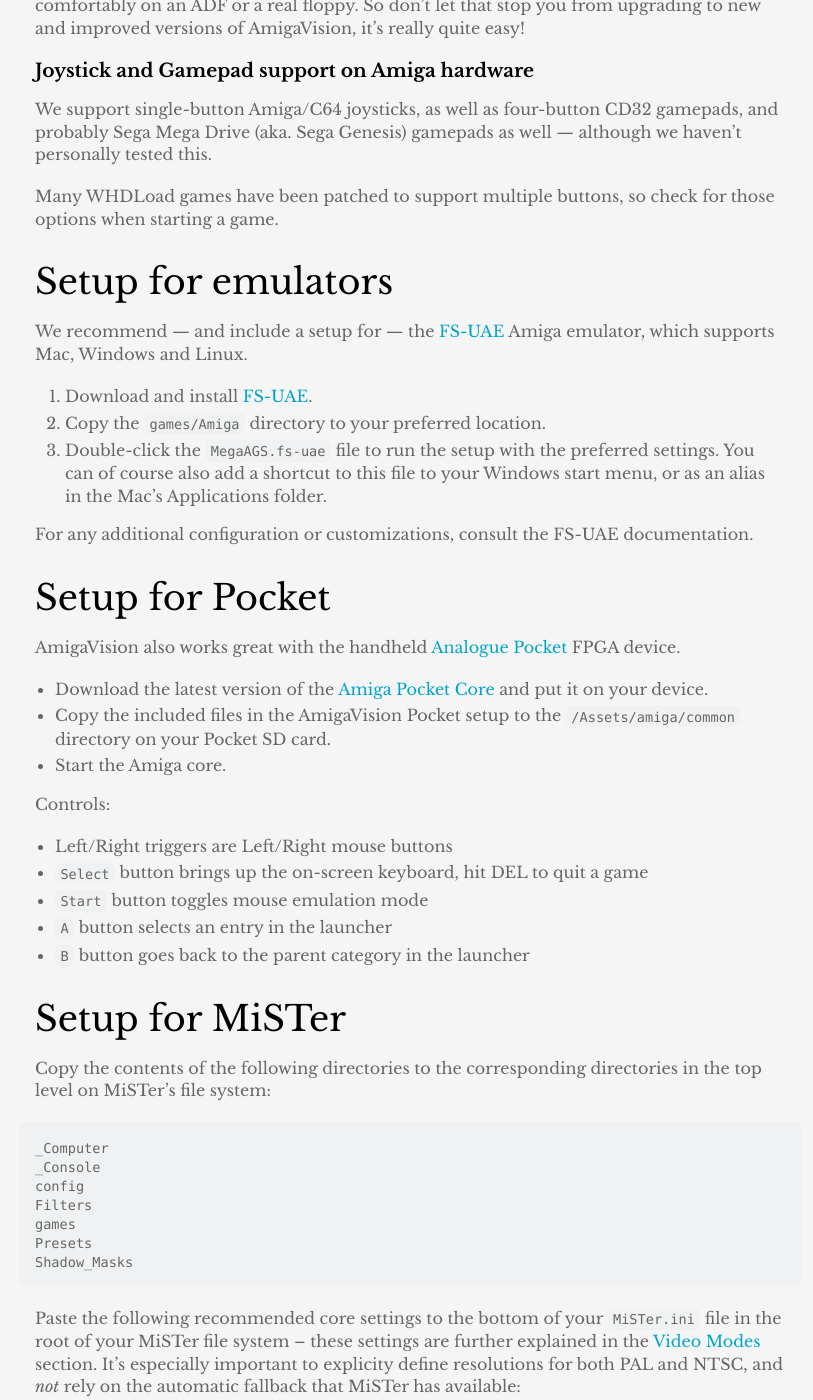
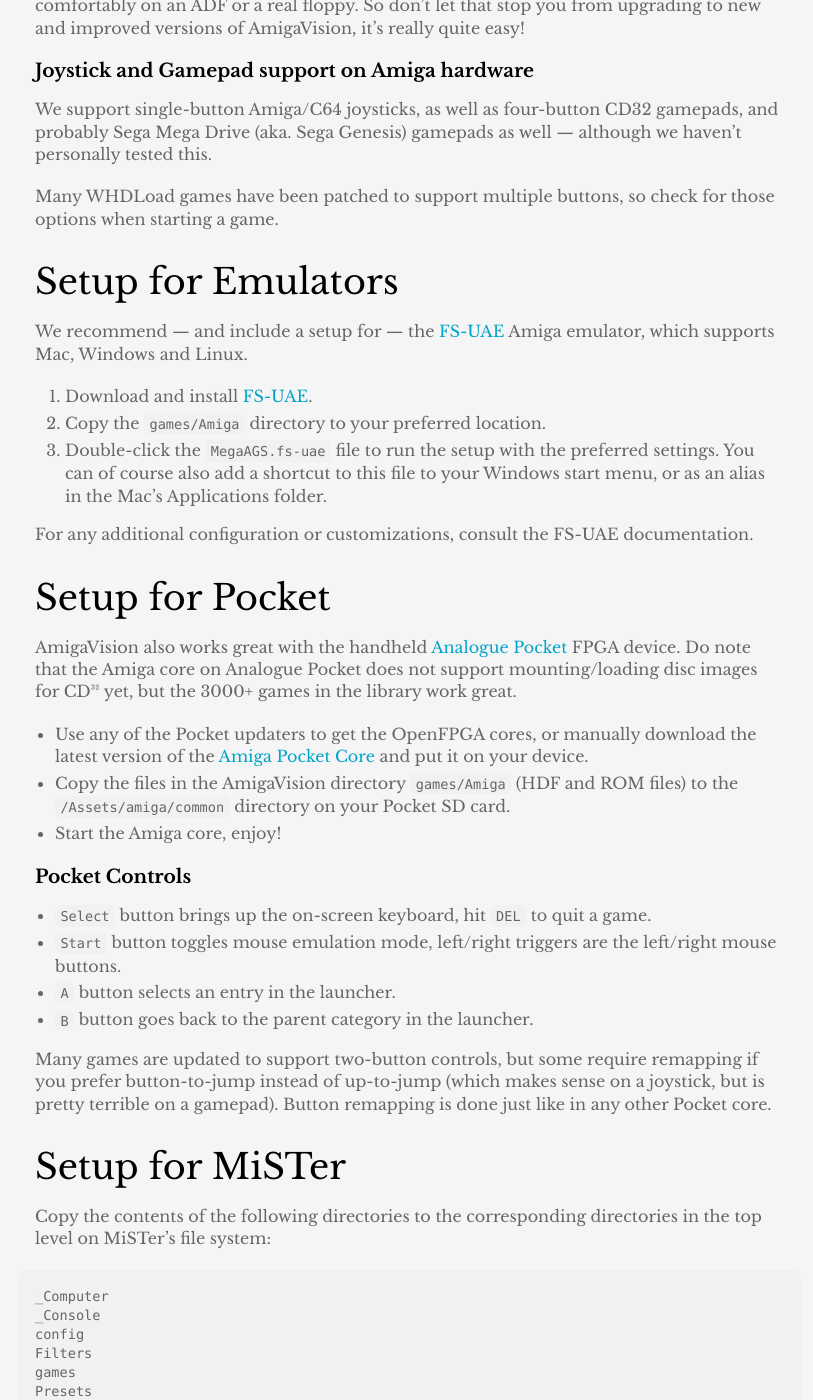
Before and after one commit to amigavision/amigavision.github.io, a Jekyll site: the page built from docs.md, in a window 1280 px wide and 1400 px high, scrolled down 3755 px. Shown: the whole window, without its empty margins (230-1043 px from the left). Built offline with Jekyll 4.4.1, drawn with Linux system fonts in a browser that asks for light colours.

Commit message:
Update Pocket documentation

```diff
--- a/docs.md
+++ b/docs.md
@@ -104,7 +104,7 @@
 
 Many WHDLoad games have been patched to support multiple buttons, so check for those options when starting a game.
 
-## Setup for emulators
+## Setup for Emulators
 
 We recommend — and include a setup for — the [FS-UAE] Amiga emulator, which supports Mac, Windows and Linux.
 
@@ -116,19 +116,20 @@
 
 ## Setup for Pocket
 
-AmigaVision also works great with the handheld [Analogue Pocket] FPGA device.
+AmigaVision also works great with the handheld [Analogue Pocket] FPGA device. Do note that the Amiga core on Analogue Pocket does not support mounting/loading disc images for CD³² yet, but the 3000+ games in the library work great.
 
-* Download the latest version of the [Amiga Pocket Core] and put it on your device.
-* Copy the included files in the AmigaVision Pocket setup to the `/Assets/amiga/common` directory on your Pocket SD card.
-* Start the Amiga core.
+* Use any of the Pocket updaters to get the OpenFPGA cores, or manually download the latest version of the [Amiga Pocket Core] and put it on your device.
+* Copy the files in the AmigaVision directory `games/Amiga` (HDF and ROM files) to the `/Assets/amiga/common` directory on your Pocket SD card.
+* Start the Amiga core, enjoy!
 
-Controls:
+### Pocket Controls
 
-* Left/Right triggers are Left/Right mouse buttons
-* `Select` button brings up the on-screen keyboard, hit DEL to quit a game
-* `Start` button toggles mouse emulation mode
-* `A` button selects an entry in the launcher
-* `B` button goes back to the parent category in the launcher
+* `Select` button brings up the on-screen keyboard, hit `DEL` to quit a game.
+* `Start` button toggles mouse emulation mode, left/right triggers are the left/right mouse buttons.
+* `A` button selects an entry in the launcher.
+* `B` button goes back to the parent category in the launcher.
+
+Many games are updated to support two-button controls, but some require remapping if you prefer button-to-jump instead of up-to-jump (which makes sense on a joystick, but is pretty terrible on a gamepad). Button remapping is done just like in any other Pocket core.
 
 ## Setup for MiSTer
 
```
